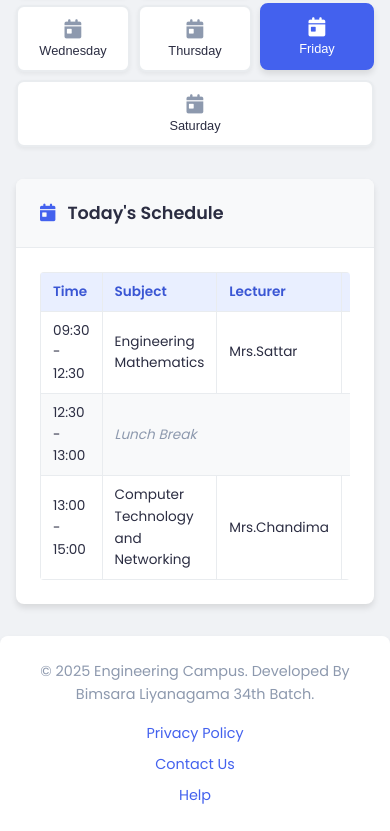
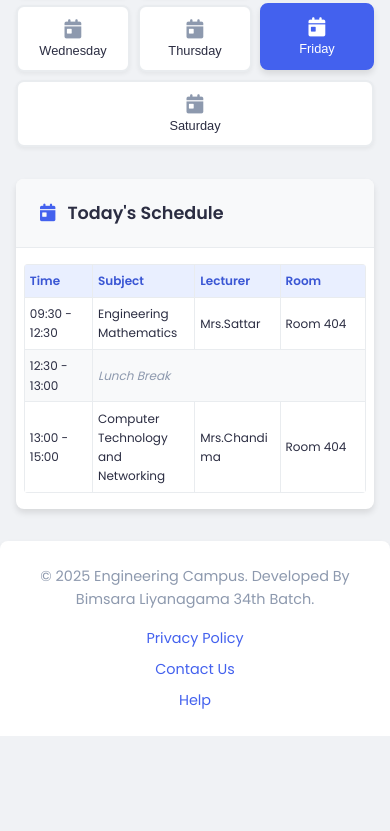
Before and after one commit to BPLIYANAGAMA/time-table, a plain HTML site: page index.html in a window 390 px wide. Shown: the part 695-1526 px from the top of the page. After the commit the page ends 1431 px from the top, so only its background shows below. Drawn offline with Linux system fonts and the light colour scheme.

Commit message:
Update styles.css

```diff
--- a/styles.css
+++ b/styles.css
@@ -320,12 +320,24 @@ h1 {
 .table-container {
   overflow-x: auto;
   border-radius: var(--radius-sm);
+  -webkit-overflow-scrolling: touch; /* Smooth scrolling on iOS */
+  scrollbar-width: thin; /* Firefox */
+}
+
+.table-container::-webkit-scrollbar {
+  height: 6px; /* For horizontal scrollbars */
+}
+
+.table-container::-webkit-scrollbar-thumb {
+  background-color: var(--primary-light);
+  border-radius: 6px;
 }
 
 .timetable {
   width: 100%;
   border-collapse: collapse;
   font-size: 0.95rem;
+  table-layout: fixed; /* This helps with equal column widths */
 }
 
 .timetable th,
@@ -333,6 +345,29 @@ h1 {
   padding: 0.75rem 1rem;
   text-align: left;
   border: 1px solid var(--border-color);
+  word-wrap: break-word; /* Allow text to wrap */
+  overflow-wrap: break-word;
+}
+
+/* Define column widths */
+.timetable th:nth-child(1),
+.timetable td:nth-child(1) {
+  width: 22%; /* Time column */
+}
+
+.timetable th:nth-child(2),
+.timetable td:nth-child(2) {
+  width: 35%; /* Subject column */
+}
+
+.timetable th:nth-child(3),
+.timetable td:nth-child(3) {
+  width: 25%; /* Lecturer column */
+}
+
+.timetable th:nth-child(4),
+.timetable td:nth-child(4) {
+  width: 18%; /* Room column */
 }
 
 .timetable th {
@@ -473,8 +508,29 @@ h1 {
 
   .timetable th,
   .timetable td {
-    padding: 0.5rem 0.75rem;
+    padding: 0.5rem 0.5rem; /* Reduced padding */
     font-size: 0.85rem;
+  }
+
+  /* Adjust column widths for mobile */
+  .timetable th:nth-child(1),
+  .timetable td:nth-child(1) {
+    width: 20%; /* Time column */
+  }
+
+  .timetable th:nth-child(2),
+  .timetable td:nth-child(2) {
+    width: 32%; /* Subject column */
+  }
+
+  .timetable th:nth-child(3),
+  .timetable td:nth-child(3) {
+    width: 24%; /* Lecturer column */
+  }
+
+  .timetable th:nth-child(4),
+  .timetable td:nth-child(4) {
+    width: 24%; /* Room column - increased for mobile */
   }
 
   .subject {
@@ -487,6 +543,15 @@ h1 {
 
   .room {
     font-size: 0.7rem;
+  }
+
+  .card-content {
+    padding: 1rem; /* Reduce padding on mobile */
+  }
+
+  .table-container {
+    margin: 0 -0.5rem; /* Negative margin to extend table */
+    width: calc(100% + 1rem);
   }
 }
 
@@ -514,6 +579,46 @@ h1 {
   .footer-links {
     flex-direction: column;
     gap: 0.5rem;
+  }
+
+  /* Even more compact table for very small screens */
+  .timetable th,
+  .timetable td {
+    padding: 0.4rem 0.3rem;
+    font-size: 0.75rem;
+  }
+
+  /* Adjust column widths for very small screens */
+  .timetable th:nth-child(1),
+  .timetable td:nth-child(1) {
+    width: 20%; /* Time column */
+  }
+
+  .timetable th:nth-child(2),
+  .timetable td:nth-child(2) {
+    width: 30%; /* Subject column */
+  }
+
+  .timetable th:nth-child(3),
+  .timetable td:nth-child(3) {
+    width: 25%; /* Lecturer column */
+  }
+
+  .timetable th:nth-child(4),
+  .timetable td:nth-child(4) {
+    width: 25%; /* Room column - increased for mobile */
+  }
+
+  /* For extreme small screens <360px */
+  @media (max-width: 359px) {
+    .timetable {
+      font-size: 0.7rem;
+    }
+
+    .timetable th,
+    .timetable td {
+      padding: 0.3rem 0.2rem;
+    }
   }
 }
 
```
